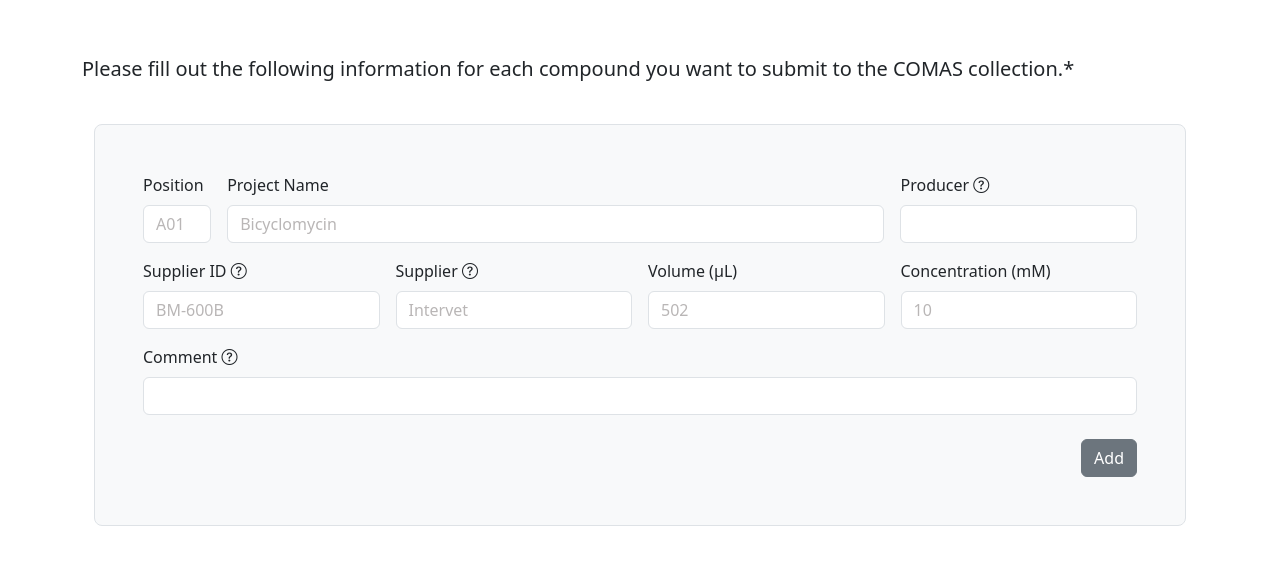
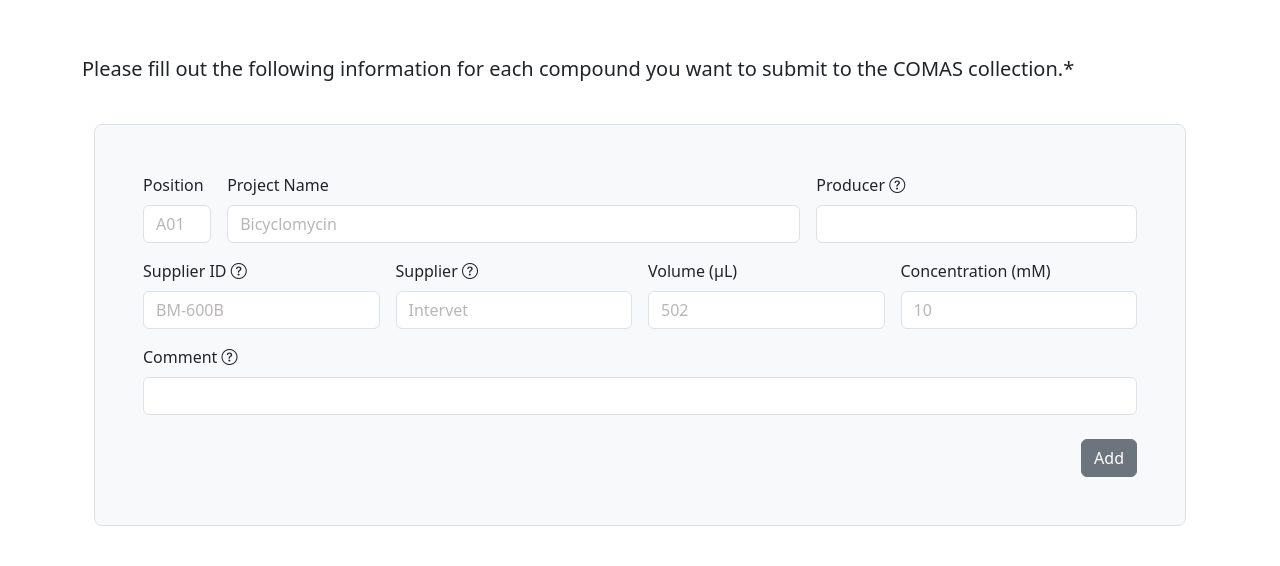
Before and after one commit to BernalFA/submission_form, a Flask app: template app/templates/upload_external_solution_plate.html in a window 1280 px wide. Shown: the part 242-808 px from the top of the page. Run offline with Flask 3, Linux system fonts and the light colour scheme; the template is opened without the code that fills it, so the values that code supplies are empty.

Commit message:
arrange layout

```diff
--- a/app/templates/upload_external_solution_plate.html
+++ b/app/templates/upload_external_solution_plate.html
@@ -6,11 +6,11 @@
     <label for="position" class="form-label">Position</label>
     <input type="text" class="form-control placeholder-lightgray" id="position" name="position" placeholder="A01" required>
 </div>
-<div class="col-md-8">
+<div class="col-md-7">
     <label for="project" class="form-label">Project Name</label>
     <input type="text" class="form-control placeholder-lightgray" id="project" name="project" placeholder="Bicyclomycin" required>
 </div>
-<div class="col-md-3">
+<div class="col-md-4">
     <label for="producer" class="form-label">
         Producer
         <i class="bi bi-question-circle"
--- a/app/templates/upload_external_solution_vial.html
+++ b/app/templates/upload_external_solution_vial.html
@@ -26,7 +26,7 @@
     </label>
     <input type="text" class="form-control placeholder-lightgray" id="supp_id" name="supp_id" placeholder="BM-600B">
 </div>
-<div class="col-md-4">
+<div class="col-md-3">
     <label for="supplier" class="form-label">
         Supplier
         <i class="bi bi-question-circle"
@@ -37,7 +37,7 @@
     </label>
     <input type="text" class="form-control placeholder-lightgray" id="supplier" name="supplier" placeholder="Intervet">
 </div>
-<div class="col-md-2">
+<div class="col-md-3">
     <label for="vol" class="form-label">Volume (&mu;L)</label>
     <input type="int" class="form-control placeholder-lightgray" id="vol" name="vol" placeholder="502" required>
 </div>
```
Also changed, not shown: app/templates/upload_external_no_solvent.html (+8 -8 lines).
